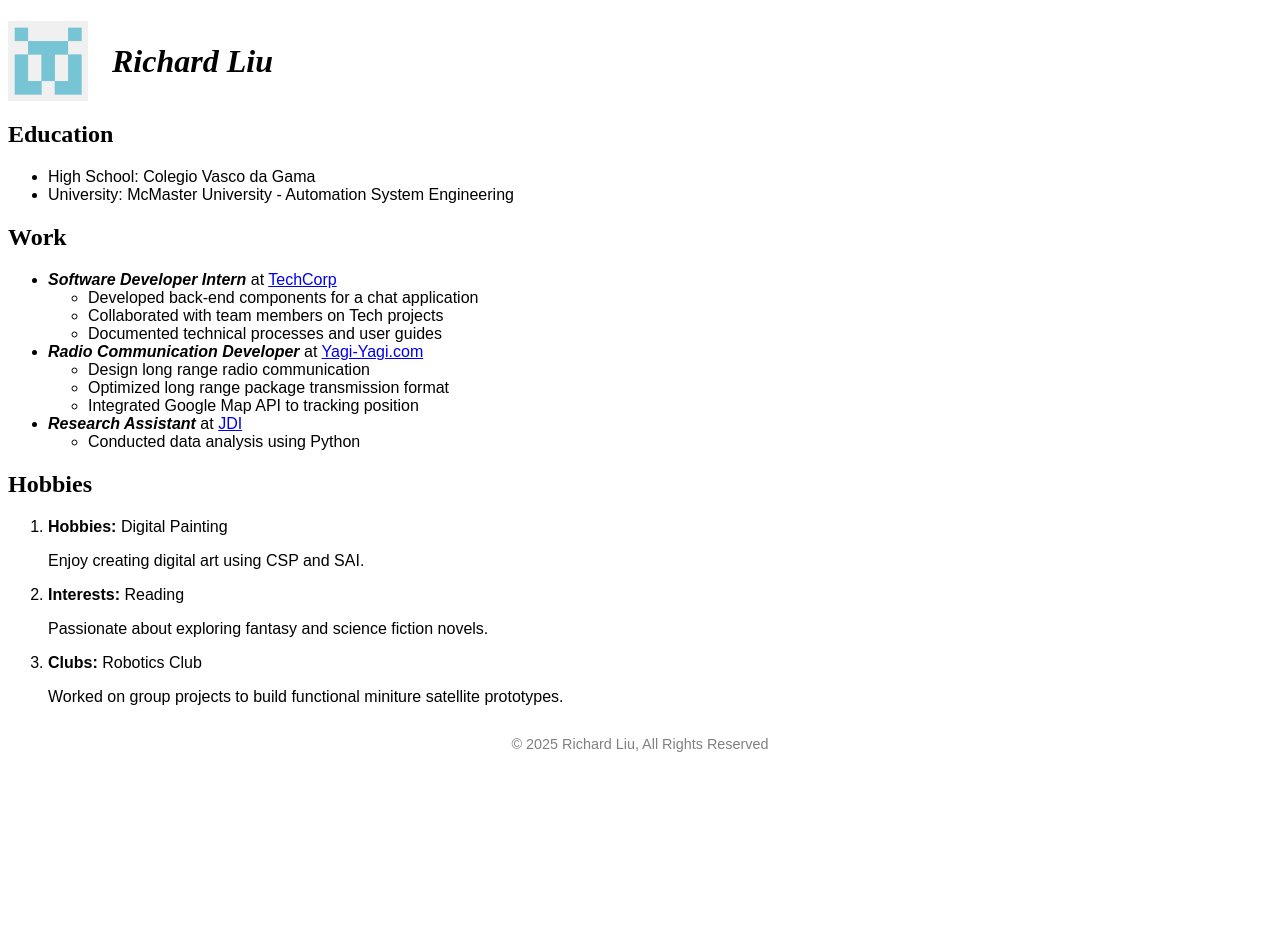
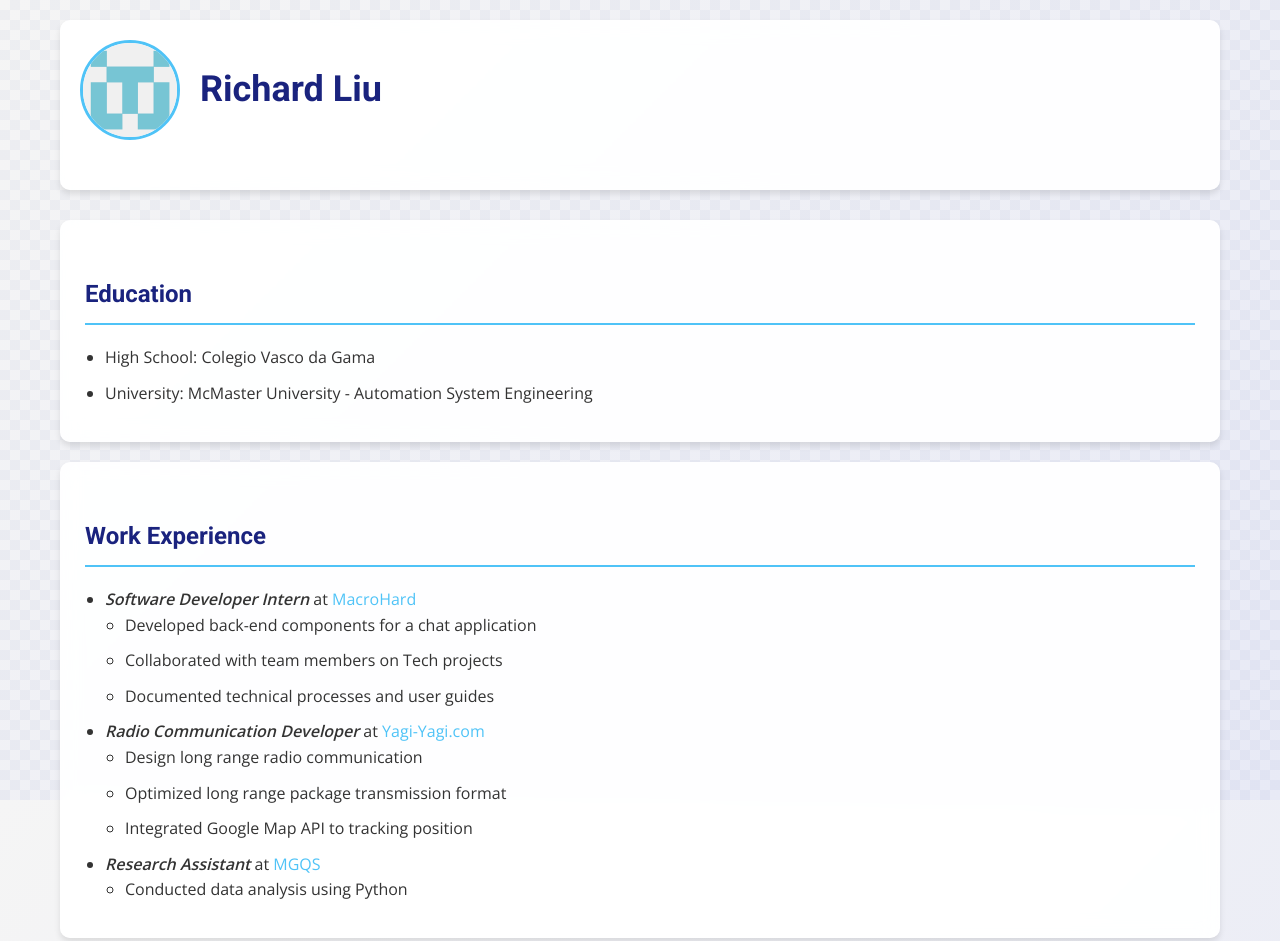
Before and after one commit to McMaster-4IT3/Assignment-1, a plain HTML site: page index.html in a window 1280 px wide. Shown: the top 941 px of the page. Before the commit the page ends 800 px from the top, so only its background shows below. Drawn offline with nearby package versions, Linux system fonts and the light colour scheme.

Commit message:
更新网页美术风格 更新响应式设计 优化网页元素布局

```diff
--- /dev/null
+++ b/css/styles.css
@@ -0,0 +1,167 @@
+/* 基础样式重置 */
+* {
+    margin: 0;
+    padding: 0;
+    box-sizing: border-box;
+}
+
+/* 全局样式 */
+body {
+    font-family: 'Open Sans', Arial, sans-serif;
+    line-height: 1.6;
+    color: #333333;
+    background: linear-gradient(135deg, #f5f5f5 0%, #e8eaf6 100%);
+    background-attachment: fixed;
+    position: relative;
+    padding: 20px;
+    max-width: 1200px;
+    margin: 0 auto;
+}
+
+/* 添加背景图案效果 */
+body::before {
+    content: '';
+    position: fixed;
+    top: 0;
+    left: 0;
+    width: 100%;
+    height: 100%;
+    background-image:
+        linear-gradient(45deg, #1a237e 25%, transparent 25%),
+        linear-gradient(-45deg, #1a237e 25%, transparent 25%),
+        linear-gradient(45deg, transparent 75%, #1a237e 75%),
+        linear-gradient(-45deg, transparent 75%, #1a237e 75%);
+    background-size: 20px 20px;
+    background-position: 0 0, 0 10px, 10px -10px, -10px 0px;
+    opacity: 0.03;
+    pointer-events: none;
+    z-index: -1;
+}
+
+/* 标题样式 */
+h1, h2 {
+    font-family: 'Roboto', 'Times New Roman', serif;
+    color: #1a237e;
+}
+
+h1 {
+    display: flex;
+    align-items: center;
+    margin-bottom: 30px;
+    font-size: 36px;
+}
+
+h2 {
+    font-size: 24px;
+    margin: 30px 0 20px;
+    padding-bottom: 10px;
+    border-bottom: 2px solid #4fc3f7;
+}
+
+/* 头像样式 */
+.profile-header {
+    background-color: rgba(255, 255, 255, 0.95);
+    backdrop-filter: blur(10px);
+    padding: 20px;
+    border-radius: 10px;
+    box-shadow: 0 4px 6px rgba(0,0,0,0.1);
+    margin-bottom: 30px;
+}
+
+.profile-header img {
+    height: 100px;
+    width: 100px;
+    border-radius: 50%;
+    margin-right: 20px;
+    object-fit: cover;
+    border: 3px solid #4fc3f7;
+}
+
+/* 内容卡片样式 */
+.content-section {
+    background-color: rgba(255, 255, 255, 0.95);
+    backdrop-filter: blur(10px);
+    padding: 25px;
+    margin: 20px 0;
+    border-radius: 10px;
+    box-shadow: 0 4px 6px rgba(0,0,0,0.1);
+    transition: transform 0.3s ease, box-shadow 0.3s ease;
+}
+
+.content-section:hover {
+    transform: translateY(-5px);
+    box-shadow: 0 6px 12px rgba(0,0,0,0.15);
+}
+
+/* 列表样式 */
+ul, ol {
+    padding-left: 20px;
+}
+
+li {
+    margin-bottom: 10px;
+}
+
+/* 链接样式 */
+a {
+    color: #4fc3f7;
+    text-decoration: none;
+    transition: color 0.3s ease;
+}
+
+a:hover {
+    color: #1a237e;
+}
+
+/* 页脚样式 */
+footer {
+    margin-top: 40px;
+    padding: 20px;
+    text-align: center;
+    color: #666;
+    font-size: 0.9em;
+}
+
+/* 添加滚动条样式 */
+::-webkit-scrollbar {
+    width: 8px;
+}
+
+::-webkit-scrollbar-track {
+    background: rgba(0,0,0,0.05);
+    border-radius: 4px;
+}
+
+::-webkit-scrollbar-thumb {
+    background: rgba(26,35,126,0.3);
+    border-radius: 4px;
+}
+
+::-webkit-scrollbar-thumb:hover {
+    background: rgba(26,35,126,0.5);
+}
+
+/* 响应式设计 */
+@media (max-width: 768px) {
+    body {
+        padding: 10px;
+    }
+
+    body::before {
+        background-size: 15px 15px;
+    }
+
+    h1 {
+        font-size: 28px;
+        flex-direction: column;
+        text-align: center;
+    }
+
+    .profile-header img {
+        margin: 0 0 15px 0;
+    }
+
+    .content-section {
+        padding: 15px;
+    }
+}
--- a/index.html
+++ b/index.html
@@ -5,54 +5,33 @@ SA：I [Richard Liu], [400460872] certify that this material is my original work
 No other person's work has been used without due acknowledgement.
 I have also not made my work available to anyone else.
 -->
-<style>
-    body {
-        font-family: Arial, sans-serif;
-    }
-    h1, h2 {
-        font-family: "Times New Roman", serif;
-    }
-    h1 {
-        display: flex;
-        align-items: center;
-        margin-bottom: 20px;
-    }
-    h1 img {
-        height: 80px;
-        width: 80px;
-        margin-right: 20px;
-    }
-    h1 span {
-        font-style: italic;
-        margin-left: 4px;
-    }
-    footer {
-        margin-top: 30px;
-        font-size: 0.9em;
-        text-align: center;
-        color: gray;
-    }
-</style>
-
 <head>
-    <title>[Richard Liu] [Lab 1]</title>
+    <meta charset="UTF-8">
+    <meta name="viewport" content="width=device-width, initial-scale=1.0">
+    <title>Richard Liu - Personal Portfolio</title>
+    <link href="https://fonts.googleapis.com/css2?family=Roboto:wght@400;700&family=Open+Sans:wght@400;600&display=swap" rel="stylesheet">
+    <link rel="stylesheet" href="css/styles.css">
 </head>
 <body>
-
+    <div class="profile-header">
         <h1>
             <img src="src/icon.png" alt="Profile Picture">
             <span>Richard Liu</span>
         </h1>
+    </div>
 
+    <section class="content-section">
         <h2>Education</h2>
         <ul>
             <li>High School: Colegio Vasco da Gama</li>
             <li>University: McMaster University - Automation System Engineering</li>
         </ul>
+    </section>
 
-    <h2>Work</h2>
+    <section class="content-section">
+        <h2>Work Experience</h2>
         <ul>
-        <li><b><i>Software Developer Intern</i></b> at <a href="https://www.PeoplesCompany.com">TechCorp</a>
+            <li><b><i>Software Developer Intern</i></b> at <a href="https://www.peoplesmacrohardcompany.com">MacroHard</a>
                 <ul>
                     <li>Developed back-end components for a chat application</li>
                     <li>Collaborated with team members on Tech projects</li>
@@ -66,14 +45,16 @@ I have also not made my work available to anyone else.
                     <li>Integrated Google Map API to tracking position</li>
                 </ul>
             </li>
-        <li><b><i>Research Assistant</i></b> at <a href="https://www.JDI.com">JDI</a>
+            <li><b><i>Research Assistant</i></b> at <a href="https://www.peoplesscientist.com">MGQS</a>
                 <ul>
                     <li>Conducted data analysis using Python</li>
                 </ul>
             </li>
         </ul>
+    </section>
 
-    <h2>Hobbies</h2>
+    <section class="content-section">
+        <h2>Hobbies & Interests</h2>
         <ol>
             <li>
                 <b>Hobbies:</b> Digital Painting
@@ -88,10 +69,10 @@ I have also not made my work available to anyone else.
                 <p>Worked on group projects to build functional miniture satellite prototypes.</p>
             </li>
         </ol>
+    </section>
 
     <footer>
         &copy; 2025 Richard Liu, All Rights Reserved
     </footer>
-
 </body>
 </html>
```
Also changed, not shown: 1 other file. Lines whose indentation alone changed are shown as unchanged.
